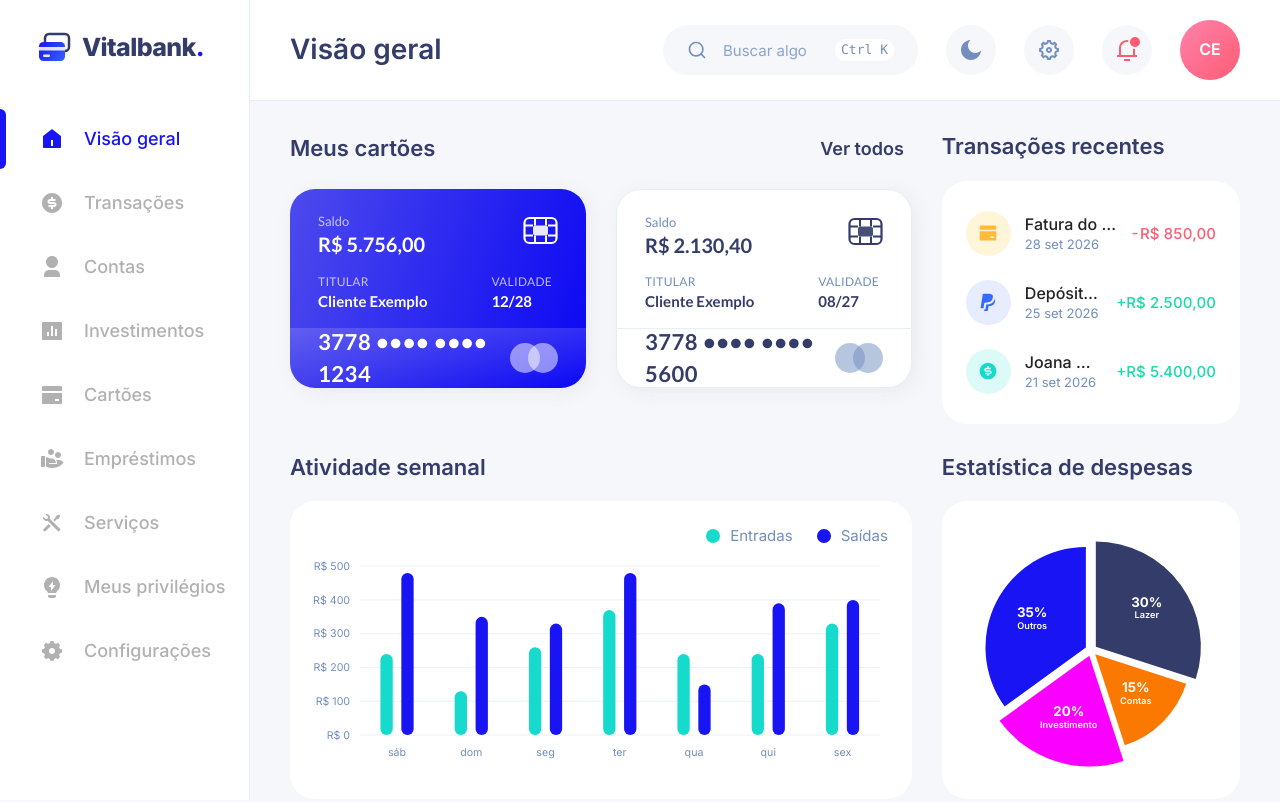
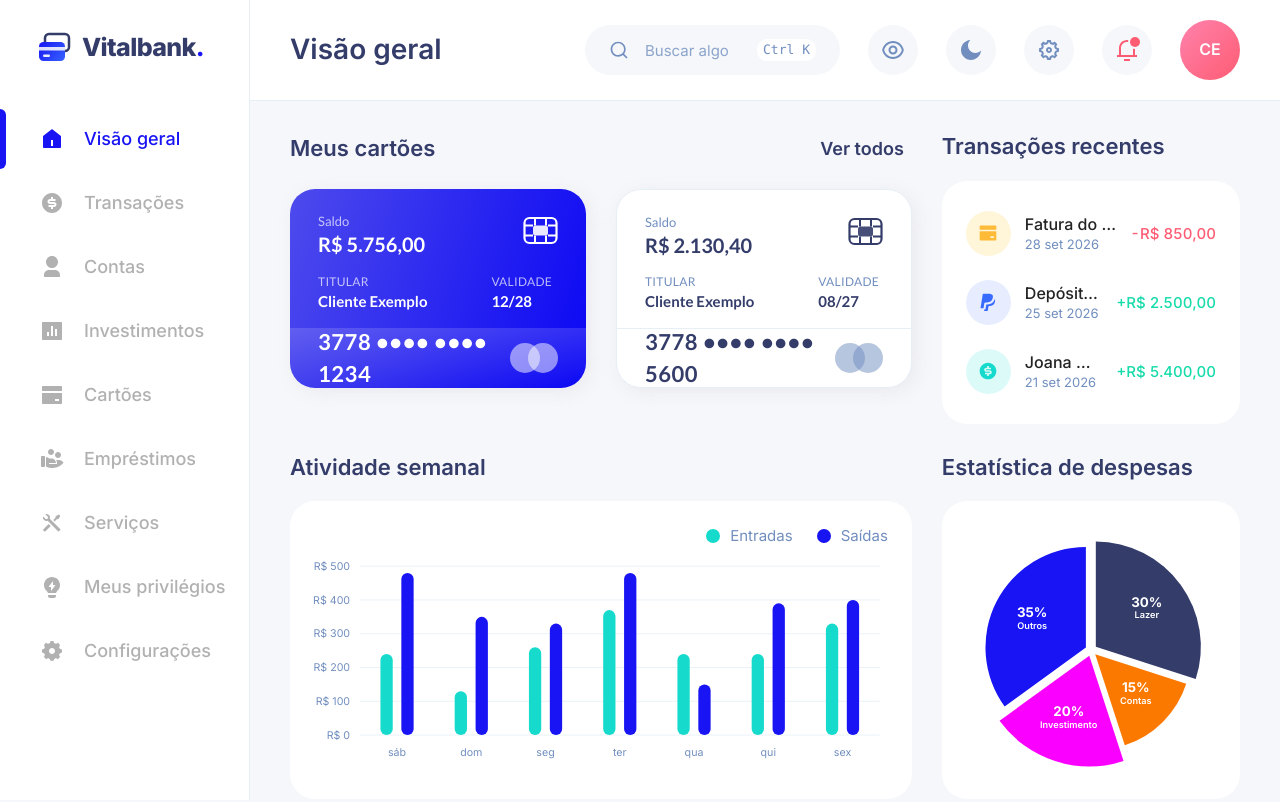
Before and after one commit to VictorNascimento14/Vitalbank, a Next.js app: page / in a window 1280 px wide. Shown: the top 802 px of the page. Built offline with nearby package versions, Linux system fonts and the light colour scheme.

Commit message:
feat(privacidade): botão de olho para ocultar valores, lembrado entre visitas (#190)

```diff
--- a/src/app/layout.tsx
+++ b/src/app/layout.tsx
@@ -1,6 +1,7 @@
 import type { Metadata } from "next";
 import { Inter, Lato } from "next/font/google";
 import { ProvedorDeMovimento } from "@/ui/movimento";
+import { SCRIPT_DE_OCULTAR } from "@/ui/privacidade/ocultar";
 import { SCRIPT_DO_TEMA } from "@/ui/tema/tema";
 import "./globals.css";
 
@@ -20,10 +21,10 @@ export const metadata: Metadata = {
 
 export default function RootLayout({ children }: LayoutProps<"/">) {
   return (
-    // suppressHydrationWarning: o script do <head> põe data-tema antes do React hidratar
+    // suppressHydrationWarning: o script do <head> põe data-tema/data-ocultar antes do React hidratar
     <html lang="pt-BR" className={`${inter.variable} ${lato.variable} h-full antialiased`} suppressHydrationWarning>
       <head>
-        <script dangerouslySetInnerHTML={{ __html: SCRIPT_DO_TEMA }} />
+        <script dangerouslySetInnerHTML={{ __html: SCRIPT_DO_TEMA + SCRIPT_DE_OCULTAR }} />
       </head>
       <body className="min-h-full flex flex-col">
         <ProvedorDeMovimento>{children}</ProvedorDeMovimento>
--- a/src/ui/casca/Cabecalho.tsx
+++ b/src/ui/casca/Cabecalho.tsx
@@ -6,6 +6,7 @@ import { usePathname } from "next/navigation";
 import type { ReactNode } from "react";
 import { Avatar } from "../base/Avatar";
 import { cx } from "../cx";
+import { BotaoOcultarValores } from "../privacidade/BotaoOcultarValores";
 import { AlternadorDeTema } from "../tema/AlternadorDeTema";
 import { itemAtivo } from "./navegacao";
 
@@ -43,7 +44,8 @@ export function Cabecalho({ aoAbrirMenu, nomeDoCliente, notificacoes, busca }: P
           <RiMenuLine aria-hidden="true" className="size-6" />
         </button>
         <h1 className="text-menu font-semibold text-tinta md:text-secao lg:text-titulo">{titulo}</h1>
-        <span className="flex items-center gap-3 lg:hidden">
+        <span className="flex items-center gap-2 lg:hidden">
+          <BotaoOcultarValores />
           <AlternadorDeTema />
           {notificacoes}
           <Avatar nome={nomeDoCliente} tamanho="sm" />
@@ -52,6 +54,7 @@ export function Cabecalho({ aoAbrirMenu, nomeDoCliente, notificacoes, busca }: P
       {busca && <div className="mt-5 lg:hidden">{busca}</div>}
       <div className="hidden items-center gap-7 lg:flex">
         {busca && <div className="w-[255px]">{busca}</div>}
+        <BotaoOcultarValores />
         <AlternadorDeTema />
         <Link href="/configuracoes" aria-label="Configurações" className={botaoRedondo}>
           <RiSettings5Line
--- a/src/ui/index.ts
+++ b/src/ui/index.ts
@@ -25,3 +25,4 @@ export { GraficoDeLinha } from "./graficos/GraficoDeLinha";
 export { GraficoDeColunas } from "./graficos/GraficoDeColunas";
 export { GraficoDeRosca, type Arco } from "./graficos/GraficoDeRosca";
 export { AlternadorDeTema } from "./tema/AlternadorDeTema";
+export { BotaoOcultarValores } from "./privacidade/BotaoOcultarValores";
--- /dev/null
+++ b/src/ui/privacidade/BotaoOcultarValores.tsx
@@ -0,0 +1,39 @@
+"use client";
+
+import { RiEyeLine, RiEyeOffLine } from "@remixicon/react";
+import { AnimatePresence, motion } from "motion/react";
+import { useSyncExternalStore } from "react";
+import { cx } from "../cx";
+import { mola } from "../movimento/ritmo";
+import { assinarOcultar, definirOcultar, valoresOcultos } from "./ocultar";
+
+/** O olho do cabeçalho: borra saldos e valores para quem está olhando por cima do ombro. */
+export function BotaoOcultarValores({ className }: { className?: string }) {
+  const ocultos = useSyncExternalStore(assinarOcultar, valoresOcultos, () => false);
+  return (
+    <button
+      type="button"
+      aria-pressed={ocultos}
+      aria-label="Ocultar valores"
+      onClick={() => definirOcultar(!ocultos)}
+      className={cx(
+        "grid size-10 shrink-0 place-items-center rounded-full bg-fundo transition-colors duration-200 ease-saida hover:bg-azul-claro lg:size-[50px]",
+        "focus-visible:outline-none focus-visible:ring-2 focus-visible:ring-primaria-viva",
+        className,
+      )}
+    >
+      <AnimatePresence mode="wait" initial={false}>
+        <motion.span
+          key={String(ocultos)}
+          initial={{ scaleY: 0.1, opacity: 0 }}
+          animate={{ scaleY: 1, opacity: 1 }}
+          exit={{ scaleY: 0.1, opacity: 0 }}
+          transition={{ ...mola, stiffness: 600 }}
+          className={ocultos ? "text-primaria" : "text-tinta-suave"}
+        >
+          {ocultos ? <RiEyeOffLine aria-hidden="true" className="size-5 lg:size-6" /> : <RiEyeLine aria-hidden="true" className="size-5 lg:size-6" />}
+        </motion.span>
+      </AnimatePresence>
+    </button>
+  );
+}
--- /dev/null
+++ b/src/ui/privacidade/ocultar.ts
@@ -0,0 +1,25 @@
+/** "Ocultar valores": `data-ocultar` no <html> + escolha guardada neste navegador. */
+export const CHAVE_DE_OCULTAR = "vitalbank-ocultar";
+
+export function valoresOcultos(): boolean {
+  return document.documentElement.hasAttribute("data-ocultar");
+}
+
+export function assinarOcultar(aviso: () => void): () => void {
+  const observador = new MutationObserver(aviso);
+  observador.observe(document.documentElement, { attributes: true, attributeFilter: ["data-ocultar"] });
+  return () => observador.disconnect();
+}
+
+export function definirOcultar(ocultar: boolean) {
+  document.documentElement.toggleAttribute("data-ocultar", ocultar);
+  try {
+    if (ocultar) localStorage.setItem(CHAVE_DE_OCULTAR, "sim");
+    else localStorage.removeItem(CHAVE_DE_OCULTAR);
+  } catch {
+    /* sem armazenamento: vale só nesta página */
+  }
+}
+
+/** Roda no <head>, antes da primeira pintura: o saldo não pode aparecer nem por um quadro. */
+export const SCRIPT_DE_OCULTAR = `try{if(localStorage.getItem("${CHAVE_DE_OCULTAR}")==="sim")document.documentElement.setAttribute("data-ocultar","")}catch(e){}`;
```
Also changed, not shown: 1 other file (tests, documents, lock files or other folders).
